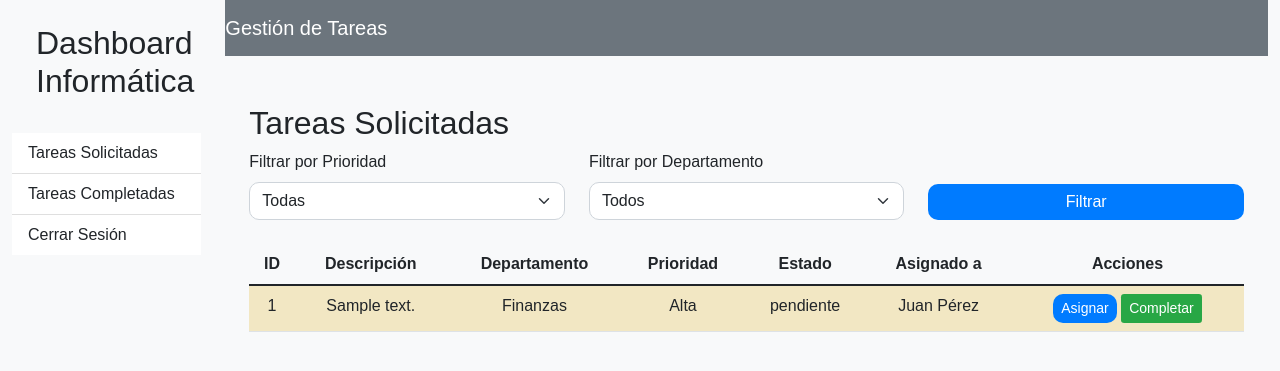
After one commit to danyelcm2/Gestiondetareas, a PHP site: page /PHP/VISTAS/INFORMATICA/informatica_dashboard.php in a window 1280 px wide. The commit adds this page. Shown: the top 371 px of the page. Run offline with PHP 8.4, Linux system fonts and the light colour scheme; a user stored in the database is signed in; data comes from the database, SQL or seed files in the repository; tables that the repository leaves empty hold one stand-in row (values such as "Sample post").

Commit message:
creacion de vista INFORMATICA
-Dashboard tareas
-tareas completadas
-acciones(completar, asignar)
-colores según estado de tarea
-Filtros de estado y prioridad

```diff
--- /dev/null
+++ b/Gestion de tareas/PHP/VISTAS/INFORMATICA/informatica_dashboard.php
@@ -0,0 +1,240 @@
+<?php
+// Iniciar la sesión
+session_start();
+
+// Verificar si el usuario está logueado
+if (!isset($_SESSION['usuario_id'])) {
+    header("Location: login.php"); // Redirigir al login si no está logueado
+    exit();
+}
+
+// Incluir el archivo de conexión a la base de datos
+include('../../conexion.php');
+
+// Variables para los filtros
+$prioridad_filter = isset($_GET['prioridad']) ? $_GET['prioridad'] : '';
+$departamento_filter = isset($_GET['departamento']) ? $_GET['departamento'] : '';
+
+// Construir la consulta con los filtros aplicados
+$sql = "SELECT t.id, t.descripcion, d.nombre AS departamento, p.descripcion AS prioridad, t.estado, u.nombre AS usuario_asignado
+        FROM tareas t
+        LEFT JOIN departamentos d ON t.id_departamento = d.id
+        LEFT JOIN prioridades p ON t.id_prioridad = p.id
+        LEFT JOIN usuarios u ON t.id_usuario_asignado = u.id
+        WHERE t.id_departamento != 3 AND t.estado != 'completada'"; // Excluye el departamento de Informática (id=3) y las tareas completadas
+
+if ($prioridad_filter) {
+    $sql .= " AND t.id_prioridad = $prioridad_filter"; // Filtro de prioridad
+}
+
+if ($departamento_filter) {
+    $sql .= " AND t.id_departamento = $departamento_filter"; // Filtro de departamento
+}
+
+$result = $conn->query($sql);
+
+// Obtener los departamentos para el filtro
+$departamentos_sql = "SELECT * FROM departamentos";
+$departamentos_result = $conn->query($departamentos_sql);
+
+// Obtener las prioridades para el filtro
+$prioridades_sql = "SELECT * FROM prioridades";
+$prioridades_result = $conn->query($prioridades_sql);
+?>
+
+
+<!DOCTYPE html>
+<html lang="es">
+<head>
+    <meta charset="UTF-8">
+    <meta name="viewport" content="width=device-width, initial-scale=1.0">
+    <title>Dashboard - Informática</title>
+    <!-- Bootstrap 5 CSS -->
+    <link href="https://cdn.jsdelivr.net/npm/bootstrap@5.1.3/dist/css/bootstrap.min.css" rel="stylesheet">
+    <!-- Font Awesome para iconos -->
+    <link href="https://cdnjs.cloudflare.com/ajax/libs/font-awesome/5.15.4/css/all.min.css" rel="stylesheet">
+    <style>
+        body {
+            background-color: #f8f9fa;  /* Suave color de fondo */
+            font-family: 'Arial', sans-serif;
+        }
+        .navbar {
+            background-color: #6c757d; /* Barra superior gris claro */
+            color: white;
+        }
+        .navbar-brand {
+            color: white !important;
+        }
+        .card {
+            background: white;
+            border-radius: 15px;
+            padding: 20px;
+            box-shadow: 0 4px 10px rgba(0, 0, 0, 0.1);
+        }
+        .form-select, .btn-primary {
+            border-radius: 10px;
+        }
+        .table th, .table td {
+            text-align: center;
+        }
+        .btn-primary {
+            background-color: #007bff; /* Azul claro */
+            border: none;
+        }
+        .btn-primary:hover {
+            background-color: #0056b3; /* Azul más oscuro */
+        }
+        .btn-success {
+            background-color: #28a745; /* Verde claro */
+            border: none;
+        }
+        .btn-success:hover {
+            background-color: #218838; /* Verde más oscuro */
+        }
+        .alert-danger {
+            background-color: #f8d7da;
+            color: #721c24;
+            border: 1px solid #f5c6cb;
+        }
+        .no-assign {
+            color: red;
+        }
+        .table-responsive {
+            margin-top: 20px;
+        }
+
+        /* Fila pendiente - color amarillo claro */
+        .estado-pendiente {
+            background-color: #fff3cd;
+        }
+
+        /* Fila completada - color verde claro */
+        .estado-completada {
+            background-color: #d4edda;
+        }
+    </style>
+</head>
+
+<body>
+    <div class="container-fluid">
+        <!-- Barra Lateral (Sidebar) -->
+        <div class="row">
+            <div class="col-md-2 bg-light">
+                <div class="sidebar-heading text-center p-4">
+                    <h2>Dashboard Informática</h2>
+                </div>
+                <div class="list-group list-group-flush">
+                    <a href="informatica_dashboard.php" class="list-group-item list-group-item-action">Tareas Solicitadas</a>
+                    <a href="tareas_completadas.php" class="list-group-item list-group-item-action">Tareas Completadas</a>
+                    <a href="../../../../../../login.php" class="list-group-item list-group-item-action">Cerrar Sesión</a>
+                </div>
+            </div>
+
+            <!-- Área de Contenido Principal -->
+            <div class="col-md-10">
+                <nav class="navbar navbar-expand-lg navbar-light">
+                    <a class="navbar-brand" href="#">Gestión de Tareas</a>
+                </nav>
+
+                <!-- Título y Filtros -->
+                <div class="container mt-5">
+                    <h2>Tareas Solicitadas</h2>
+
+                    <!-- Filtros de Prioridad y Departamento -->
+                    <form method="GET" class="mb-4">
+                        <div class="row">
+                            <!-- Filtro de Prioridad -->
+                            <div class="col-md-4">
+                                <label for="prioridad" class="form-label">Filtrar por Prioridad</label>
+                                <select class="form-select" id="prioridad" name="prioridad">
+                                    <option value="">Todas</option>
+                                    <?php while ($row = $prioridades_result->fetch_assoc()) { ?>
+                                        <option value="<?php echo $row['id']; ?>" <?php if ($row['id'] == $prioridad_filter) echo 'selected'; ?>>
+                                            <?php echo $row['descripcion']; ?>
+                                        </option>
+                                    <?php } ?>
+                                </select>
+                            </div>
+
+                            <!-- Filtro de Departamento -->
+                            <div class="col-md-4">
+                                <label for="departamento" class="form-label">Filtrar por Departamento</label>
+                                <select class="form-select" id="departamento" name="departamento">
+                                    <option value="">Todos</option>
+                                    <?php while ($row = $departamentos_result->fetch_assoc()) { ?>
+                                        <option value="<?php echo $row['id']; ?>" <?php if ($row['id'] == $departamento_filter) echo 'selected'; ?>>
+                                            <?php echo $row['nombre']; ?>
+                                        </option>
+                                    <?php } ?>
+                                </select>
+                            </div>
+
+                            <!-- Botón de Filtrar -->
+                            <div class="col-md-4 d-flex align-items-end">
+                                <button type="submit" class="btn btn-primary w-100">Filtrar</button>
+                            </div>
+                        </div>
+                    </form>
+
+                    <!-- Tabla de tareas solicitadas -->
+                    <div class="table-responsive">
+                        <table class="table table-striped">
+                            <thead>
+                                <tr>
+                                    <th>ID</th>
+                                    <th>Descripción</th>
+                                    <th>Departamento</th>
+                                    <th>Prioridad</th>
+                                    <th>Estado</th>
+                                    <th>Asignado a</th>
+                                    <th>Acciones</th>
+                                </tr>
+                            </thead>
+                            <tbody>
+                                <?php
+                                if ($result->num_rows > 0) {
+                                    while ($row = $result->fetch_assoc()) {
+                                        // Aplicamos las clases de color dependiendo del estado
+                                        $estado_class = '';
+                                        if ($row['estado'] == 'pendiente') {
+                                            $estado_class = 'estado-pendiente';
+                                        } elseif ($row['estado'] == 'completada') {
+                                            $estado_class = 'estado-completada';
+                                        }
+
+                                        $usuario_asignado = $row['usuario_asignado'] ? $row['usuario_asignado'] : "<span class='no-assign'>Sin Asignar</span>";
+                                        echo "<tr class='$estado_class'>
+                                            <td>" . $row['id'] . "</td>
+                                            <td>" . $row['descripcion'] . "</td>
+                                            <td>" . $row['departamento'] . "</td>
+                                            <td>" . $row['prioridad'] . "</td>
+                                            <td>" . $row['estado'] . "</td>
+                                            <td>" . $usuario_asignado . "</td>
+                                            <td>
+                                                <a href='ACCIONES/assign_task.php?id=" . $row['id'] . "' class='btn btn-primary btn-sm'>Asignar</a>
+                                                <a href='ACCIONES/complete_task.php?id=" . $row['id'] . "' class='btn btn-success btn-sm'>Completar</a>
+                                            </td>
+                                        </tr>";
+                                    }
+                                } else {
+                                    echo "<tr><td colspan='7' class='text-center'>No hay tareas solicitadas.</td></tr>";
+                                }
+                                ?>
+                            </tbody>
+                        </table>
+                    </div>
+                </div>
+            </div>
+        </div>
+    </div>
+
+    <!-- Bootstrap 5 JS & Popper -->
+    <script src="https://cdn.jsdelivr.net/npm/@popperjs/core@2.11.6/dist/umd/popper.min.js"></script>
+    <script src="https://cdn.jsdelivr.net/npm/bootstrap@5.1.3/dist/js/bootstrap.min.js"></script>
+</body>
+</html>
+
+<?php
+// Cerrar la conexión
+$conn->close();
+?>
--- a/Gestion de tareas/PHP/login_process.php
+++ b/Gestion de tareas/PHP/login_process.php
@@ -54,13 +54,13 @@ if ($_SERVER["REQUEST_METHOD"] == "POST") {
             // Redirigir según el departamento
             switch ($row['codigo_departamento']) {
                 case 1: // Departamento de Finanzas
-                    header("Location: finanzas_dashboard.php"); // Página específica para Finanzas
+                    header("Location: VISTAS/INFORMATICA/informatica_dashboard.php"); // Página específica para Finanzas
                     break;
                 case 2: // Departamento de Administración
                     header("Location: VISTAS/ADMINISTRACION/admin_dashboard.php"); // Página específica para Administración
                     break;
                 case 3: // Departamento de Informática
-                    header("Location: informatica_dashboard.php"); // Página específica para Informática
+                    header("Location: VISTAS/USUARIOS/finanzas_dashboard.php"); // Página específica para Informática
                     break;
                 default:
                     header("Location: default_dashboard.php"); // Redirige a una página predeterminada si el departamento no se encuentra
--- a/Gestion de tareas/SQL/gestiondetareas.sql
+++ b/Gestion de tareas/SQL/gestiondetareas.sql
@@ -35,9 +35,12 @@ CREATE TABLE tareas (
     estado ENUM('pendiente', 'en progreso', 'completada') NOT NULL DEFAULT 'pendiente',
     fecha_solicitud TIMESTAMP DEFAULT CURRENT_TIMESTAMP,
     fecha_resolucion TIMESTAMP NULL,
+    id_usuario_asignado INT,  -- Nuevo campo para asignar el usuario
     FOREIGN KEY (id_departamento) REFERENCES departamentos(id),
-    FOREIGN KEY (id_prioridad) REFERENCES prioridades(id)
+    FOREIGN KEY (id_prioridad) REFERENCES prioridades(id),
+    FOREIGN KEY (id_usuario_asignado) REFERENCES usuarios(id)  -- Relación con la tabla de usuarios
 );
+
 
 -- Insertar departamentos
 INSERT INTO departamentos (nombre) VALUES
```
Also changed, not shown: Gestion de tareas/PHP/VISTAS/ADMINISTRACION/view_tasks.php (+36 -10 lines), Gestion de tareas/PHP/VISTAS/INFORMATICA/ACCIONES/assign_task.php (added, +59 -0 lines), Gestion de tareas/PHP/VISTAS/INFORMATICA/ACCIONES/assign_task_process.php (added, +31 -0 lines), Gestion de tareas/PHP/VISTAS/INFORMATICA/ACCIONES/complete_task.php (added, +33 -0 lines), Gestion de tareas/PHP/VISTAS/INFORMATICA/tareas_completadas.php (added, +211 -0 lines).
